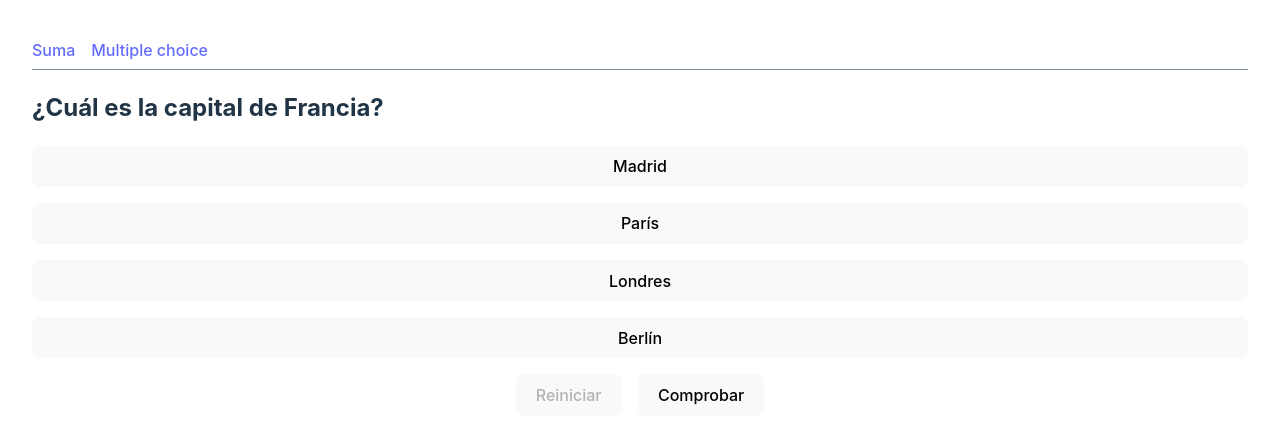
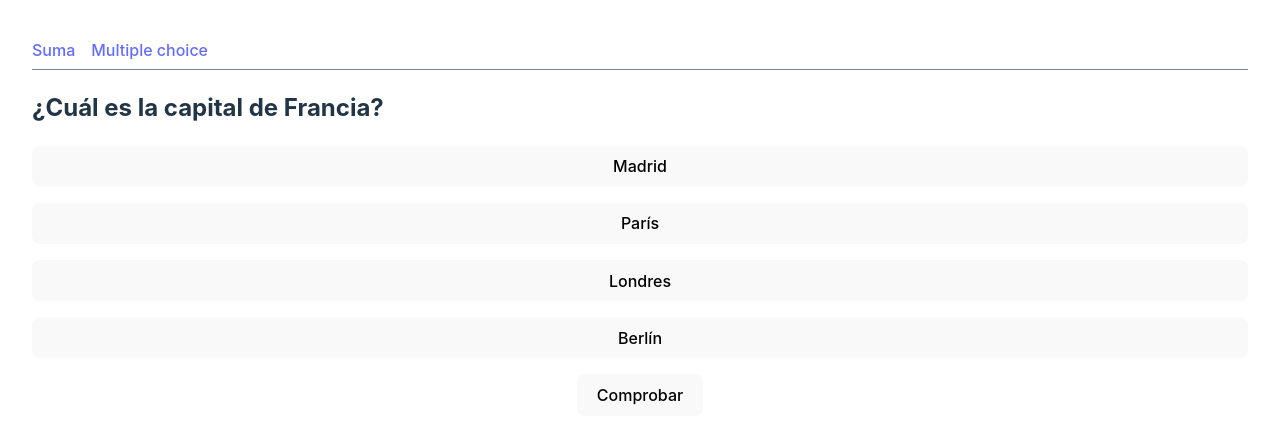
Before and after one commit to aqrojo/testing-oneclick, a React (Vite) app: page /multiple-choice in a window 1280 px wide. Shown: the top 444 px of the page. Built offline with nearby package versions, Linux system fonts and the light colour scheme.

Commit message:
testing estado 07

```diff
--- a/src/examples/MultipleChoiceExample/MultipleChoiceExample.jsx
+++ b/src/examples/MultipleChoiceExample/MultipleChoiceExample.jsx
@@ -21,11 +21,6 @@ function MultipleChoice({ data }) {
     setCompleted(true);
   }
 
-  function reset() {
-    setUserResponse(undefined);
-    setCompleted(false);
-  }
-
   return (
     <div data-testid="exercise" className={"multiple-choice " + feedback}>
       <Title>{data.stimulus}</Title>
@@ -39,7 +34,7 @@ function MultipleChoice({ data }) {
           />
         ))}
       </div>
-      <Controls checkAnswer={checkAnswer} reset={reset} completed={completed} />
+      <Controls checkAnswer={checkAnswer} completed={completed} />
     </div>
   );
 }
@@ -67,9 +62,6 @@ function Controls({ checkAnswer, reset, completed }) {
       <button onClick={checkAnswer} disabled={completed}>
         Comprobar
       </button>
-      <button onClick={reset} disabled={!completed}>
-        Reiniciar
-      </button>
     </div>
   );
 }
```
